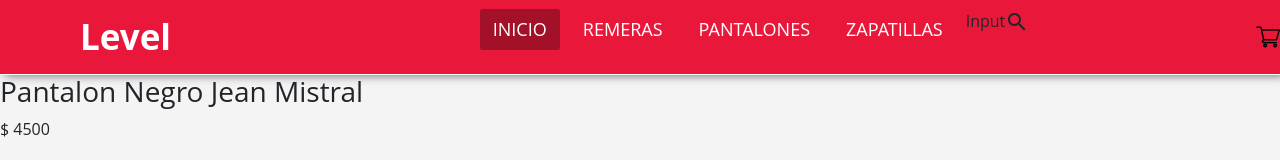
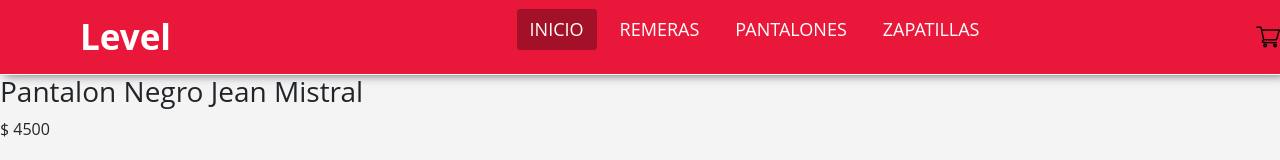
Before and after one commit to garcilazojuancruz95/react-clase-2, a React (Create React App) app: page / in a window 1280 px wide. Shown: the top 160 px of the page. Built offline with nearby package versions, Linux system fonts and the light colour scheme.

Commit message:
MaterialUI quitado

```diff
--- a/src/components/ItemList/ItemList.js
+++ b/src/components/ItemList/ItemList.js
@@ -4,12 +4,15 @@ import Item from '../ItemList/Item'
 function ItemList ({items}) {
     return (
         items.map(p =>
+            <div>
                 <Item key = {p.id}
                 title = {p.title}
                 pictureUrl = {p.pictureUrl}
                 price = {p.price}
                 stock = {p.stock}
                 />
+            </div>
+
         )
     )
 }
--- a/src/components/NavBar/Navbar.js
+++ b/src/components/NavBar/Navbar.js
@@ -15,7 +15,6 @@ const navbar = () => {
                     <li><Link to ='/remeras'>Remeras</Link></li>
                     <li><Link to ='/pantalones'>Pantalones</Link></li>
                     <li><Link to ='/zapatillas'>Zapatillas</Link></li>
-                    <li><SearchForm /></li>
                 </ul>
 
         <CartWidget imagen={Imagen} />
--- a/src/components/SearchForm.js
+++ /dev/null
@@ -1,10 +0,0 @@
-import SearchIcon from '@material-ui/icons/Search';
-
-const SearchForm = () => {
-    return <>
-    Input
-    <SearchIcon />
-    </>
-}
-
-export default SearchForm;
```
Lines whose indentation alone changed are shown as unchanged.
